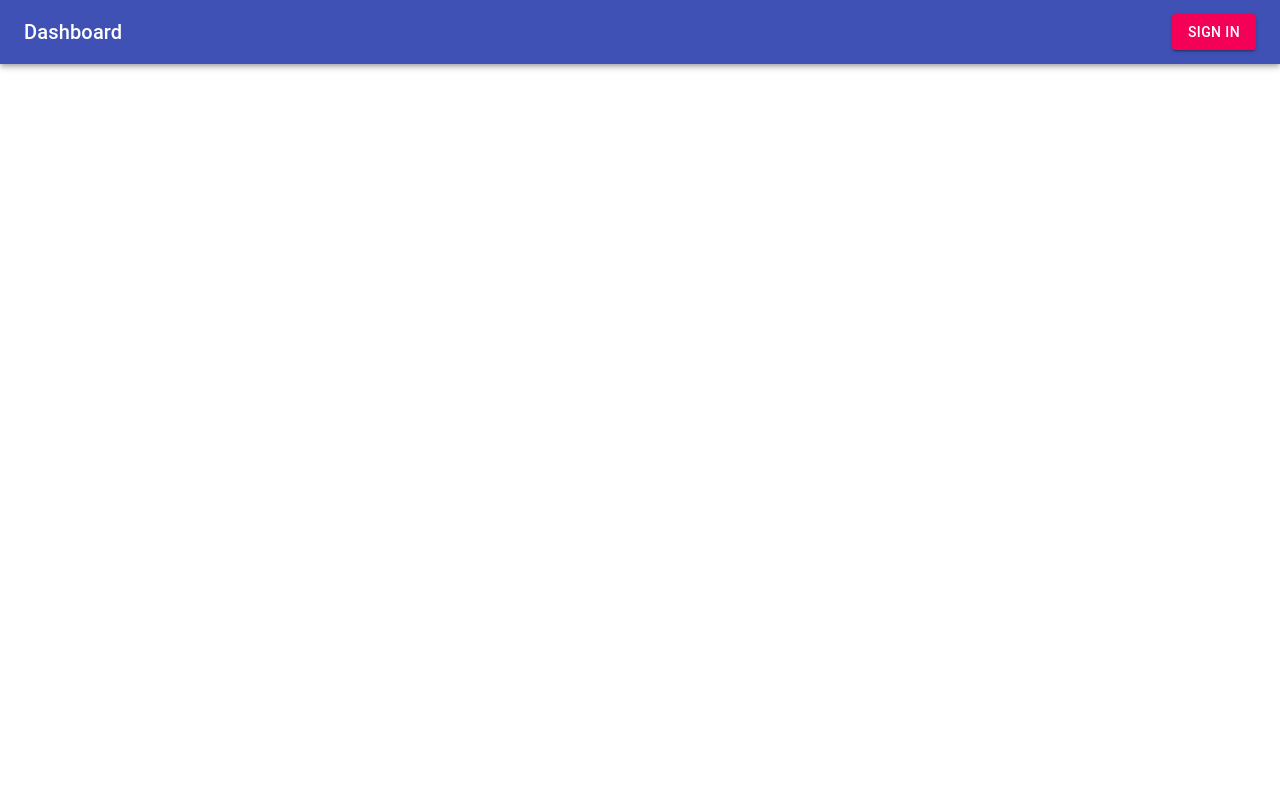
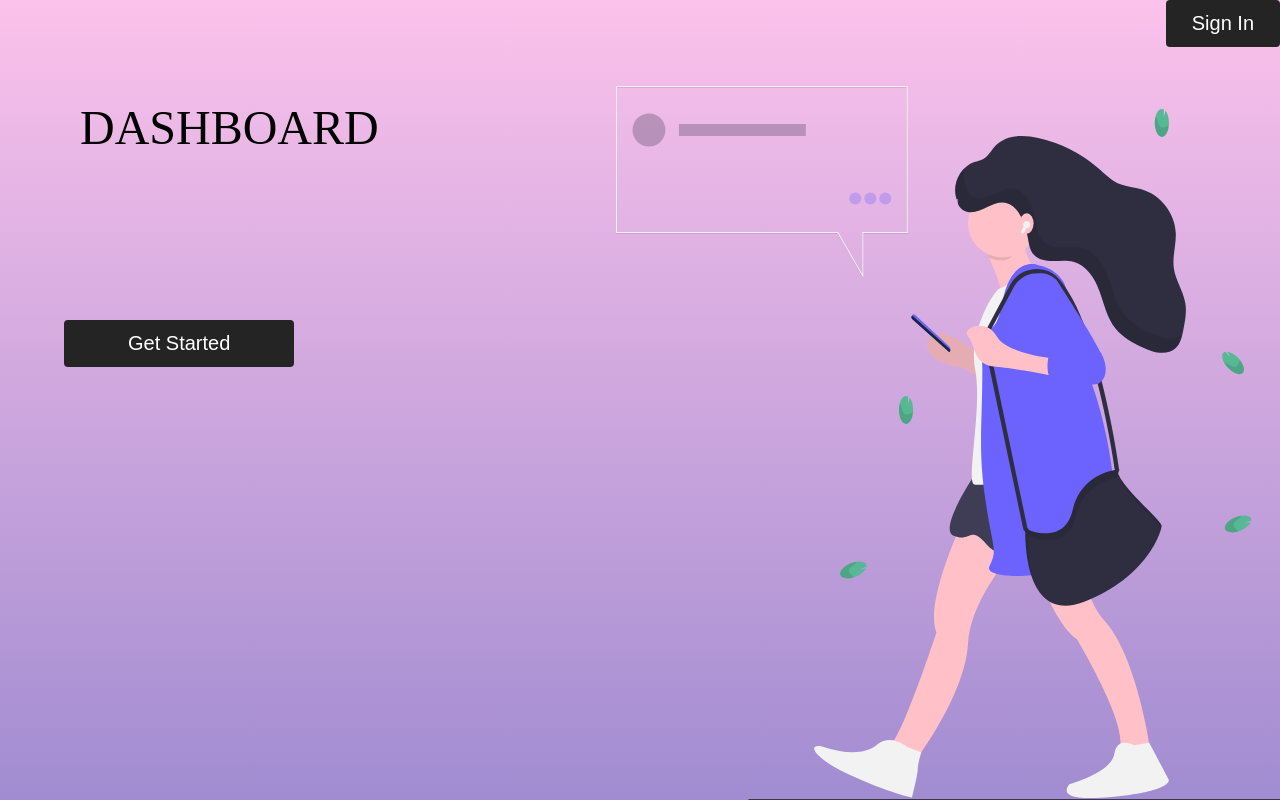
Before and after one commit to anishchaudhary27/WebTechnologyProject, a React (Create React App) app in the folder dashboard/: page /other in a window 1280 px wide. Built offline with nearby package versions, Linux system fonts and the light colour scheme; no server answers.

Commit message:
routes setup and UI changes

```diff
--- a/dashboard/src/App.js
+++ b/dashboard/src/App.js
@@ -1,28 +1,13 @@
 import React from 'react';
-import AppBar from '@material-ui/core/AppBar';
-import Button from '@material-ui/core/Button';
-import Typography from '@material-ui/core/Typography';
-import makeStyles from '@material-ui/core/styles/makeStyles';
-import Toolbar from '@material-ui/core/Toolbar';
 import firebase from 'firebase/app';
 import 'firebase/auth';
 import './App.css';
+import DashboardRaw from './components/Dashboard1';
 
 import Dashboard from './components/Dashboard2';
-
-const useStyles = makeStyles({
-  root: {
-    flexGrow: 1
-  },
-  appbar: {},
-  title: {
-    flexGrow: 1
-  },
-  loginBtn: {}
-});
+import { Button } from './components/Button';
 
 function App() {
-  const classes = useStyles();
   const [auth, setAuth] = React.useState(false);
   React.useEffect(() => {
     firebase.auth().onAuthStateChanged((user) => {
@@ -55,20 +40,19 @@ function App() {
   };
 
   return (
-    <div className={classes.root}>
-      <div id="main-ui">
-        <AppBar position="static">
-          <Toolbar>
-            <Typography variant="h6" className={classes.title}>
-              Dashboard
-            </Typography>
-            <Button color="secondary" variant="contained" onClick={signIn}>
-              {auth ? 'Sign Out' : 'sign in'}
-            </Button>
-          </Toolbar>
-        </AppBar>
+    <div>
+      <div className="main">
+        <Button
+          buttonStyle="btn--primary"
+          buttonSize="btn--large"
+          buttonColor="primary"
+          onClick={signIn}
+        >
+          {auth ? 'Sign Out' : 'Sign In'}
+        </Button>
       </div>
-      {auth && <Dashboard />}
+      {auth && <Dashboard auth={auth} signIn={signIn} />}
+      {!auth && <DashboardRaw signIn={signIn} />}
     </div>
   );
 }
--- /dev/null
+++ b/dashboard/src/components/Button.js
@@ -0,0 +1,26 @@
+import React from 'react';
+import './button.css';
+
+const STYLES = ['btn--primary', 'btn--outline'];
+
+const SIZES = ['btn--medium', 'btn--large', 'btn--mobile', 'btn--wide'];
+
+const COLOR = ['primary', 'blue', 'red', 'green'];
+
+export const Button = ({ children, type, onClick, buttonStyle, buttonSize, buttonColor }) => {
+  const checkButtonStyle = STYLES.includes(buttonStyle) ? buttonStyle : STYLES[0];
+
+  const checkButtonSize = SIZES.includes(buttonSize) ? buttonSize : SIZES[0];
+
+  const checkButtonColor = COLOR.includes(buttonColor) ? buttonColor : null;
+
+  return (
+    <button
+      className={`btn ${checkButtonStyle} ${checkButtonSize} ${checkButtonColor}`}
+      onClick={onClick}
+      type={type}
+    >
+      {children}
+    </button>
+  );
+};
--- /dev/null
+++ b/dashboard/src/components/Dashboard1.css
@@ -0,0 +1,70 @@
+* {
+  margin: 0;
+  padding: 0;
+  box-sizing: border-box;
+}
+
+.header {
+  height: 100vh;
+  background-position: center;
+  background-size: cover;
+}
+.main-heading {
+  font-size: 300%;
+  font-weight: 500;
+  position: absolute;
+  top: 100px;
+  left: 80px;
+}
+.main {
+  display: block;
+  max-width: 100%;
+  position: absolute;
+  right: 0px;
+}
+.hero-img-wrapper {
+  max-width: 555px;
+}
+.hero-img {
+  max-width: 95%;
+  padding-right: 0;
+  margin: 100px 0 0 10px;
+  position: absolute;
+  right: 0;
+  bottom: 0;
+}
+
+img {
+  border: 0;
+  max-width: 80%;
+  vertical-align: middle;
+  display: inline-block;
+}
+.hero-btn {
+  position: absolute;
+  top: 40%;
+  left: 5%;
+}
+
+@media screen and (max-width: 550px) {
+  .main-heading {
+    font-size: 250%;
+  }
+}
+
+.header-2 h1 {
+  text-transform: uppercase;
+  position: absolute;
+  top: 20%;
+  left: 5%;
+  font-weight: 300;
+}
+.hero-img-2 {
+  max-width: 75%;
+  width: 800px;
+  padding-right: 0;
+  margin: 100px 0 0 10px;
+  position: absolute;
+  right: 0;
+  bottom: 0;
+}
--- a/dashboard/src/components/Dashboard1.js
+++ b/dashboard/src/components/Dashboard1.js
@@ -1,22 +1,36 @@
-import React from 'react';
+import React, { useEffect } from 'react';
+import './Dashboard1.css';
+import image from '../images/home.svg';
+import { Button } from './Button';
 
-function DashboardRaw(auth, setAuth) {
+function DashboardRaw({ auth, signIn }) {
+  useEffect(() => {
+    console.log('hello');
+  }, [auth]);
   return (
-    <div className={classes.root}>
-      <div id="main-ui">
-        <AppBar position="static">
-          <Toolbar>
-            <Typography variant="h6" className={classes.title}>
-              Dashboard
-            </Typography>
-            <Button color="secondary" variant="contained" onClick={signIn}>
-              {auth ? 'Sign Out' : 'sign in'}
-            </Button>
-          </Toolbar>
-        </AppBar>
+    <>
+      <div
+        style={{
+          background: 'linear-gradient(to top, #a18cd1 0%, #fbc2eb 100%)'
+        }}
+        className="header"
+      >
+        <div className="hero-img-wrapper">
+          <img src={image} alt="hello" className="hero-img" />
+        </div>
+        <h1 className="main-heading">DASHBOARD</h1>
+        <div className="hero-btn">
+          <Button
+            buttonSize="btn--wide"
+            buttonColor="primary"
+            buttonStyle="btn--outline"
+            onClick={signIn}
+          >
+            Get Started
+          </Button>
+        </div>
       </div>
-    </div>
+    </>
   );
 }
-
 export default DashboardRaw;
--- /dev/null
+++ b/dashboard/src/components/Dashboard2.css
@@ -0,0 +1,40 @@
+* {
+  text-align: center;
+  margin: 0 auto;
+}
+.main-dash {
+  background-color: #f39c9c;
+  height: 100vh;
+  text-decoration: none;
+}
+
+.header-2 {
+  margin-top: 0;
+  background: linear-gradient(to top, #cfc9df 0%, #e2ebf0 100%);
+  height: 100vh;
+  background-position: center;
+  background-size: cover;
+  transform: translate(0, -12px);
+}
+
+.router {
+  color: #000;
+  text-emphasis: none;
+  text-decoration: none;
+  border-bottom: none;
+}
+#routers {
+  display: inline-block;
+}
+
+li {
+  float: left;
+  margin-right: 40px;
+  list-style: none;
+  margin-top: 8px;
+  margin-bottom: 0;
+}
+.navbar {
+  height: 0px;
+  margin-bottom: 0px;
+}
--- a/dashboard/src/components/Dashboard2.js
+++ b/dashboard/src/components/Dashboard2.js
@@ -3,8 +3,10 @@ import { BrowserRouter as Router, Switch, Route } from 'react-router-dom';
 import Navbar from './Navbar';
 import OtherFeature from './Pages/OtherFeature';
 import TaskInput from './Pages/TaskInput';
+import image2 from '../images/about.svg';
+import './Dashboard2.css';
 
-function Dashboard() {
+function Dashboard({ signIn }) {
   return (
     <Router>
       <Navbar />
@@ -12,6 +14,9 @@ function Dashboard() {
         <Route path="/main" exact component={TaskInput} />
         <Route path="/other" exact component={OtherFeature} />
       </Switch>
+      <div className="hero-img-wrapper">
+        <img src={image2} alt="hello" className="hero-img-2" />
+      </div>
     </Router>
   );
 }
--- a/dashboard/src/components/Navbar.js
+++ b/dashboard/src/components/Navbar.js
@@ -1,11 +1,22 @@
 import React from 'react';
 import { Link } from 'react-router-dom';
+import './Dashboard2.css';
 
 function Navbar() {
   return (
-    <div>
-      <Link to="/main"> Home</Link>
-      <Link to="/other"> other</Link>
+    <div className="navbar">
+      <ul id="routers">
+        <li>
+          <Link to="/main" style={{ textDecoration: 'none' }}>
+            <h1 className="router">Home</h1>
+          </Link>
+        </li>
+        <li>
+          <Link to="/other" style={{ textDecoration: 'none' }}>
+            <h1 className="router">Router-2</h1>
+          </Link>
+        </li>
+      </ul>
     </div>
   );
 }
--- a/dashboard/src/components/Pages/OtherFeature.js
+++ b/dashboard/src/components/Pages/OtherFeature.js
@@ -3,7 +3,7 @@ import React from 'react';
 function OtherFeature() {
   return (
     <div>
-      <h1>im other feature</h1>
+      <h1>Other Feature</h1>
     </div>
   );
 }
--- a/dashboard/src/components/Pages/TaskInput.js
+++ b/dashboard/src/components/Pages/TaskInput.js
@@ -37,7 +37,7 @@ export default function TaskInput() {
   };
 
   return (
-    <form className={classes.root} noValidate autoComplete="off">
+    <form className={classes.root} noValidate autoComplete="off" className="header-2">
       <Container maxWidth="sm" style={{ marginTop: 60, backgroundColor: '#eee', padding: 10 }}>
         <div>
           <h3>Input Task</h3>
--- /dev/null
+++ b/dashboard/src/components/button.css
@@ -0,0 +1,121 @@
+:root {
+  --primary: #fff;
+}
+
+.btn {
+  padding: 8px 20px;
+  border-radius: 4px;
+  outline: none;
+  border: none;
+  cursor: pointer;
+  white-space: nowrap;
+}
+
+.btn--primary {
+  background-color: var(--primary);
+  color: #242424;
+  border: 1px solid var(--primary);
+}
+
+.btn--outline {
+  background-color: transparent;
+  color: #fff;
+  padding: 8px 20px;
+  border: 1px solid var(--primary);
+  transition: all 0.3s ease-out;
+}
+
+.btn--medium {
+  padding: 8px 20px;
+  font-size: 18px;
+}
+
+.btn--large {
+  padding: 12px 26px;
+  font-size: 20px;
+}
+
+.btn--mobile {
+  text-align: center;
+  border-radius: 4px;
+  width: 20%;
+  text-decoration: none;
+  font-size: 22px;
+  background-color: transparent;
+  color: #fff;
+  padding: 12px 10px;
+  border: 1px solid #fff;
+  transition: all 0.3s ease-out;
+}
+
+.btn--wide {
+  padding: 12px 64px;
+  font-size: 20px;
+}
+
+.btn--large:hover,
+.btn--medium:hover,
+.btn--mobile:hover {
+  transition: all 0.3s ease-out;
+  background: #fff;
+  color: #242424;
+}
+
+.btn--wide:hover {
+  color: #fff;
+  background-color: #f00946;
+  transition: all 0.2s ease-out;
+}
+
+.btn-link {
+  display: flex;
+  justify-content: center;
+  align-items: center;
+  text-decoration: none;
+  padding: 8px 16px;
+  height: 100%;
+  width: 100%;
+}
+
+.blue {
+  background-color: #276afb;
+  color: #fff;
+  border: none;
+}
+
+.red {
+  background-color: #ff8ec3;
+  color: #fff;
+  border: none;
+}
+
+.primary {
+  background-color: #242424;
+  color: #fff;
+  border: none;
+}
+
+.primary:hover {
+  background-color: #fff;
+  color: #242424;
+  border: none;
+}
+
+.green {
+  background: #25ce4a;
+  color: #fff;
+  border: none;
+}
+
+.green:hover {
+  background-color: #242424;
+}
+
+.btn-link {
+  display: flex;
+  justify-content: center;
+  align-content: center;
+  text-decoration: none;
+  padding: 8px 16px;
+  width: 100%;
+}
```
Also changed, not shown: dashboard/src/images/about.svg (renamed from dashboard/public/images/about.svg), dashboard/src/images/home.svg (renamed from dashboard/public/images/home.svg).
